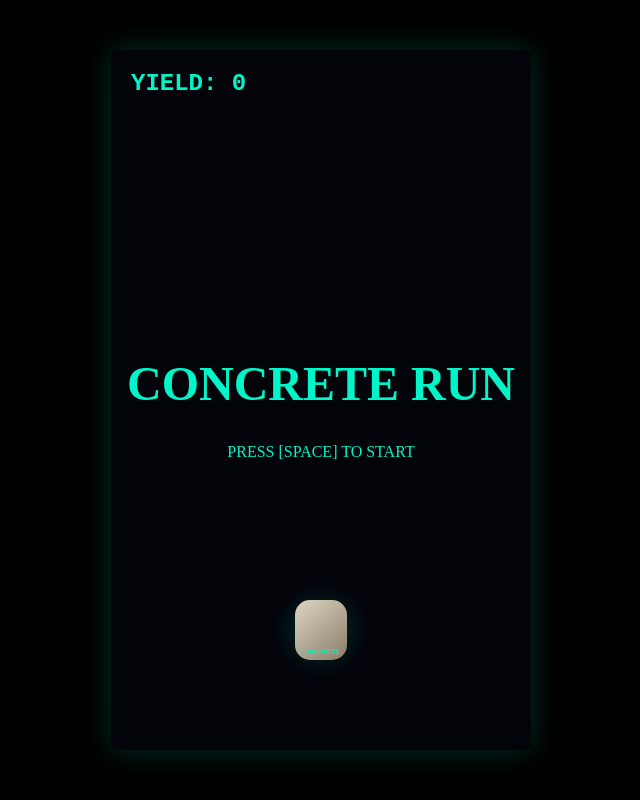
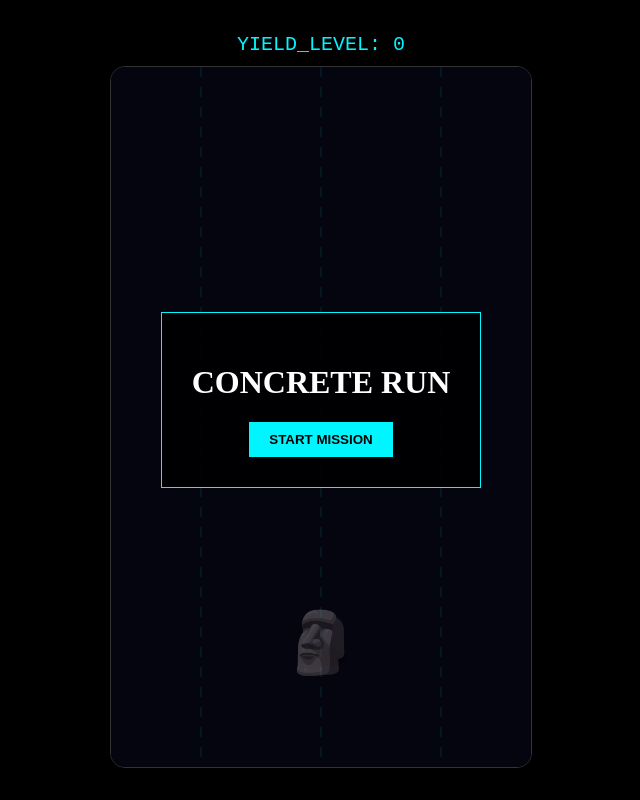
Before and after one commit to Kashif130/concrete-run, a Next.js app: page / in a window 1280 px wide. Shown: the whole page, without its empty margins (319-959 px from the left). Built offline with nearby package versions, Linux system fonts and the light colour scheme.

Commit message:
Update page.js

```diff
--- a/app/page.js
+++ b/app/page.js
@@ -1,75 +1,49 @@
 'use client';
-import { useEffect, useRef, useState, useCallback } from 'react';
+import { useEffect, useRef, useState } from 'react';
 
-// ─── CONSTANTS ───────────────────────────────────────────────
 const W = 420, H = 700;
 const LANES = [90, 210, 330];
-const PLAYER_W = 52, PLAYER_H = 60;
-const OBS_W = 56, OBS_H = 36;
-const COIN_R = 14;
-const VP = { x: W / 2, y: H * 0.36 };
 
-// ─── PARTICLE SYSTEM ─────────────────────────────────────────
-function mkParticle(x, y, color) {
-  const angle = Math.random() * Math.PI * 2;
-  const speed = 1.5 + Math.random() * 3;
-  return { x, y, vx: Math.cos(angle) * speed, vy: Math.sin(angle) * speed - 2, life: 1, color, size: 2 + Math.random() * 3 };
-}
-
-// ─── DRAW MOAI (PREMIUM RENDERING) ───────────────────────────
-function drawMoai(ctx, x, y, w, h, frame, options = {}) {
-  const { glow = true, label = true, tilt = 0, flash = false } = options;
-  ctx.save();
-  ctx.translate(x + w / 2, y + h / 2);
-  ctx.rotate(tilt);
-  ctx.translate(-(x + w / 2), -(y + h / 2));
-
-  if (glow) {
-    const gr = ctx.createRadialGradient(x + w / 2, y + h / 2, 4, x + w / 2, y + h / 2, w * 1.1);
-    gr.addColorStop(0, flash ? 'rgba(255,80,80,0.5)' : 'rgba(0,245,180,0.28)');
-    gr.addColorStop(1, 'transparent');
-    ctx.fillStyle = gr;
-    ctx.beginPath(); ctx.arc(x + w / 2, y + h / 2, w * 1.1, 0, Math.PI * 2); ctx.fill();
-  }
-
-  // Head shape & Details logic
-  const hg = ctx.createLinearGradient(x, y, x + w, y + h);
-  hg.addColorStop(0, flash ? '#ffaaaa' : '#ddd5c2');
-  hg.addColorStop(1, flash ? '#884444' : '#8a7d6a');
-  ctx.fillStyle = hg;
-  ctx.beginPath();
-  ctx.roundRect(x, y, w, h, 15);
-  ctx.fill();
-
-  // Face Labels
-  if (label) {
-    ctx.fillStyle = 'rgba(0,245,180,0.9)';
-    ctx.font = `bold ${w * 0.15}px "Courier New", monospace`;
-    ctx.textAlign = 'center';
-    ctx.fillText('CONCRETE', x + w / 2, y + h * 0.9);
-  }
-  ctx.restore();
-}
-
-// ─── MAIN COMPONENT ───────────────────────────────────────────
-export default function ConcreteRunStandalone() {
+export default function ConcreteRunPro() {
   const canvasRef = useRef(null);
   const [gameState, setGameState] = useState('start');
-  const [localScore, setLocalScore] = useState(0);
+  const [score, setScore] = useState(0);
 
-  const gameRef = useRef({
-    score: 0, coins: 0, lane: 1, targetLane: 1,
-    px: LANES[1], py: H - 120,
-    obstacles: [], particles: [],
-    speed: 4.5, frame: 0, scrollY: 0,
-    shake: 0, flash: false
+  const game = useRef({
+    px: LANES[1], // Player X
+    py: H - 120,   // Player Y (Fixed)
+    targetLane: 1,
+    obstacles: [],
+    speed: 5,
+    frame: 0,
+    score: 0
   });
 
-  const resetGame = () => {
-    const g = gameRef.current;
-    g.score = 0; g.lane = 1; g.targetLane = 1;
-    g.px = LANES[1]; g.speed = 4.5;
-    g.obstacles = []; g.particles = [];
+  // Character Setting Logic
+  const drawPlayer = (ctx, x, y) => {
+    ctx.save();
+    // Shadow nichey
+    ctx.fillStyle = 'rgba(0,0,0,0.3)';
+    ctx.beginPath();
+    ctx.ellipse(x, y + 10, 25, 10, 0, 0, Math.PI * 2);
+    ctx.fill();
+
+    // Moai Character
+    ctx.font = '60px serif'; // Size thora bara kiya hai
+    ctx.textAlign = 'center';
+    ctx.textBaseline = 'middle';
+
+    // Tilt effect movement ke waqt
+    const tilt = (game.current.targetLane - (game.current.px === LANES[game.current.targetLane] ? game.current.targetLane : (game.current.px / 140))) * 0.2;
+    ctx.translate(x, y);
+    ctx.rotate(tilt);
+    ctx.fillText('🗿', 0, 0);
+    ctx.restore();
+  };
+
+  const reset = () => {
+    game.current = { px: LANES[1], py: H - 120, targetLane: 1, obstacles: [], speed: 5, frame: 0, score: 0 };
+    setScore(0);
     setGameState('running');
   };
 
@@ -78,44 +52,67 @@ export default function ConcreteRunStandalone() {
     const ctx = canvas.getContext('2d');
 
     function loop() {
-      const g = gameRef.current;
+      const g = game.current;
       g.frame++;
 
-      ctx.clearRect(0, 0, W, H);
+      if (gameState === 'running') {
+        // Smooth horizontal movement (Interpolation)
+        g.px += (LANES[g.targetLane] - g.px) * 0.15;
 
-      // Deep Background
-      ctx.fillStyle = '#03030a';
+        // Obstacle logic
+        if (g.frame % 50 === 0) {
+          g.obstacles.push({ x: LANES[Math.floor(Math.random() * 3)], y: -50 });
+        }
+
+        g.obstacles.forEach((obs, i) => {
+          obs.y += g.speed;
+
+          // Accurate Collision (Hitbox set kiya hai)
+          if (Math.abs(g.px - obs.x) < 45 && Math.abs(g.py - obs.y) < 45) {
+            setGameState('gameover');
+          }
+
+          if (obs.y > H) {
+            g.obstacles.splice(i, 1);
+            g.score += 10;
+            setScore(g.score);
+            g.speed += 0.1;
+          }
+        });
+      }
+
+      // Drawing
+      ctx.fillStyle = '#050510';
       ctx.fillRect(0, 0, W, H);
 
-      if (gameState === 'running') {
-        g.scrollY += g.speed;
-        g.speed = 4.5 + (g.score / 20); // Dynamic Volatility logic
+      // Roads
+      ctx.strokeStyle = 'rgba(0, 245, 255, 0.15)';
+      ctx.setLineDash([10, 10]);
+      LANES.forEach(l => {
+        ctx.beginPath(); ctx.moveTo(l, 0); ctx.lineTo(l, H); ctx.stroke();
+      });
+      ctx.setLineDash([]);
 
-        // Horizontal Movement Smoothing
-        g.px += (LANES[g.targetLane] - g.px) * 0.2;
-      }
+      // Draw Character
+      drawPlayer(ctx, g.px, g.py);
 
-      // Draw Player
-      drawMoai(ctx, g.px - 26, g.py - 30, 52, 60, g.frame);
+      // Draw Obstacles
+      g.obstacles.forEach(obs => {
+        ctx.font = '40px Arial';
+        ctx.fillText('🔴', obs.x, obs.y); // Bad blocks
+      });
 
-      // HUD
-      ctx.fillStyle = '#00f5c8';
-      ctx.font = '900 24px "Courier New"';
-      ctx.fillText(`YIELD: ${g.score}`, 20, 40);
-
-      requestAnimationFrame(loop);
+      if (gameState === 'running') requestAnimationFrame(loop);
     }
 
     const handleInput = (e) => {
-      const g = gameRef.current;
-      if (e.key === 'ArrowLeft') g.targetLane = Math.max(0, g.targetLane - 1);
-      if (e.key === 'ArrowRight') g.targetLane = Math.min(2, g.targetLane + 1);
-      if (e.key === ' ' && gameState !== 'running') resetGame();
+      if (e.key === 'ArrowLeft') game.current.targetLane = Math.max(0, game.current.targetLane - 1);
+      if (e.key === 'ArrowRight') game.current.targetLane = Math.max(0, Math.min(2, game.current.targetLane + 1));
+      if (e.key === ' ' && gameState !== 'running') reset();
     };
 
     window.addEventListener('keydown', handleInput);
     const raf = requestAnimationFrame(loop);
-
     return () => {
       window.removeEventListener('keydown', handleInput);
       cancelAnimationFrame(raf);
@@ -123,12 +120,14 @@ export default function ConcreteRunStandalone() {
   }, [gameState]);
 
   return (
-    <div style={{ background: '#000', height: '100vh', display: 'flex', alignItems: 'center', justifyContent: 'center' }}>
-      <canvas ref={canvasRef} width={W} height={H} style={{ boxShadow: '0 0 30px rgba(0,245,180,0.2)', borderRadius: '8px' }} />
-      {gameState === 'start' && (
-        <div style={{ position: 'absolute', textAlign: 'center', color: '#00f5c8' }}>
-          <h1 style={{ fontSize: '3rem' }}>CONCRETE RUN</h1>
-          <p>PRESS [SPACE] TO START</p>
+    <div style={{ background: '#000', height: '100vh', display: 'flex', flexDirection: 'column', alignItems: 'center', justifyContent: 'center' }}>
+      <div style={{ color: '#00f5ff', fontSize: '20px', fontFamily: 'monospace', marginBottom: '10px' }}>YIELD_LEVEL: {score}</div>
+      <canvas ref={canvasRef} width={W} height={H} style={{ border: '1px solid #333', borderRadius: '15px', background: '#000' }} />
+
+      {gameState !== 'running' && (
+        <div style={{ position: 'absolute', textAlign: 'center', color: '#fff', background: 'rgba(0,0,0,0.9)', padding: '30px', border: '1px solid #00f5ff' }}>
+          <h1 style={{ fontSize: '32px' }}>{gameState === 'start' ? 'CONCRETE RUN' : 'LIQUIDATED'}</h1>
+          <button onClick={reset} style={{ padding: '10px 20px', background: '#00f5ff', cursor: 'pointer', border: 'none', fontWeight: 'bold' }}>START MISSION</button>
         </div>
       )}
     </div>
```
